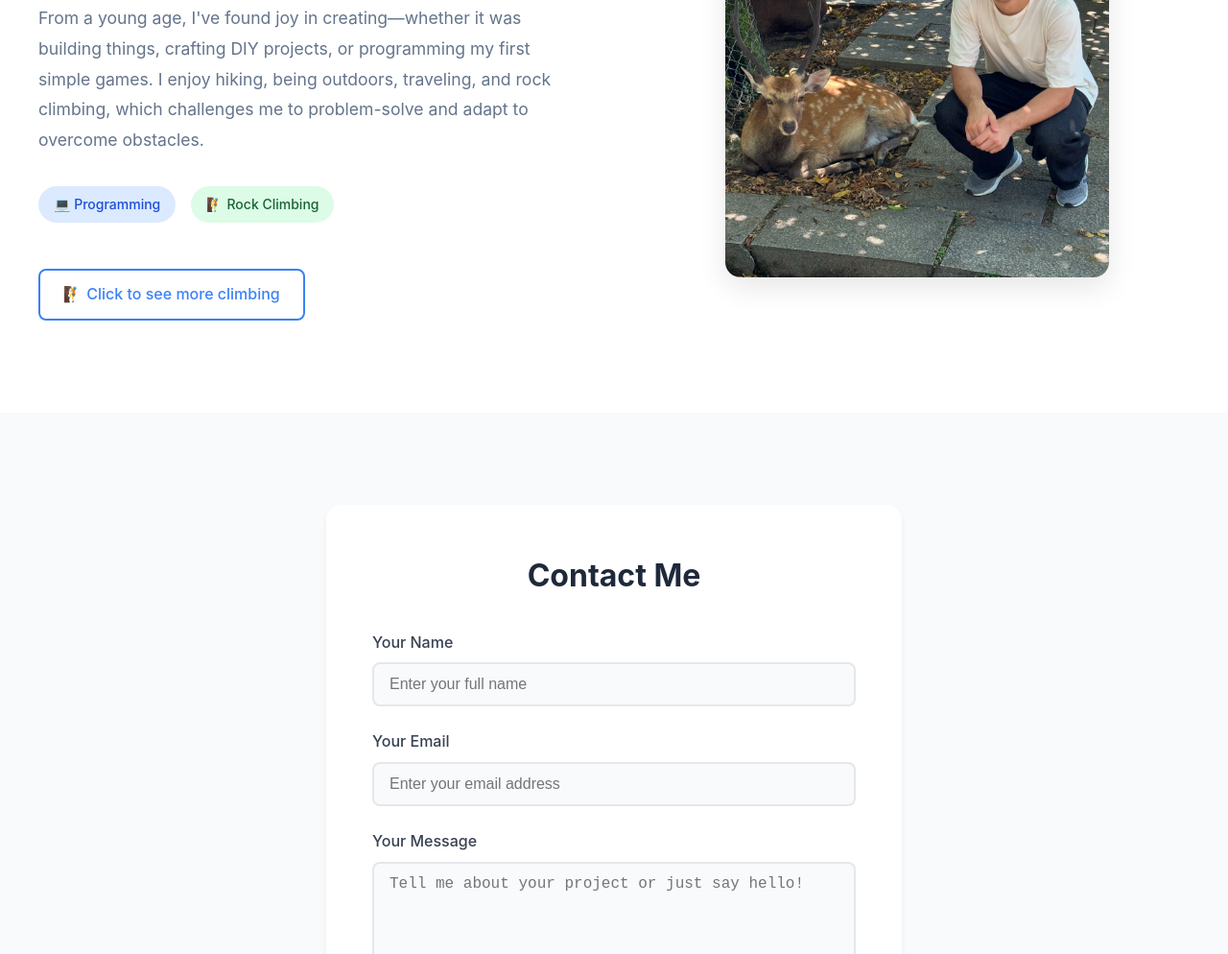
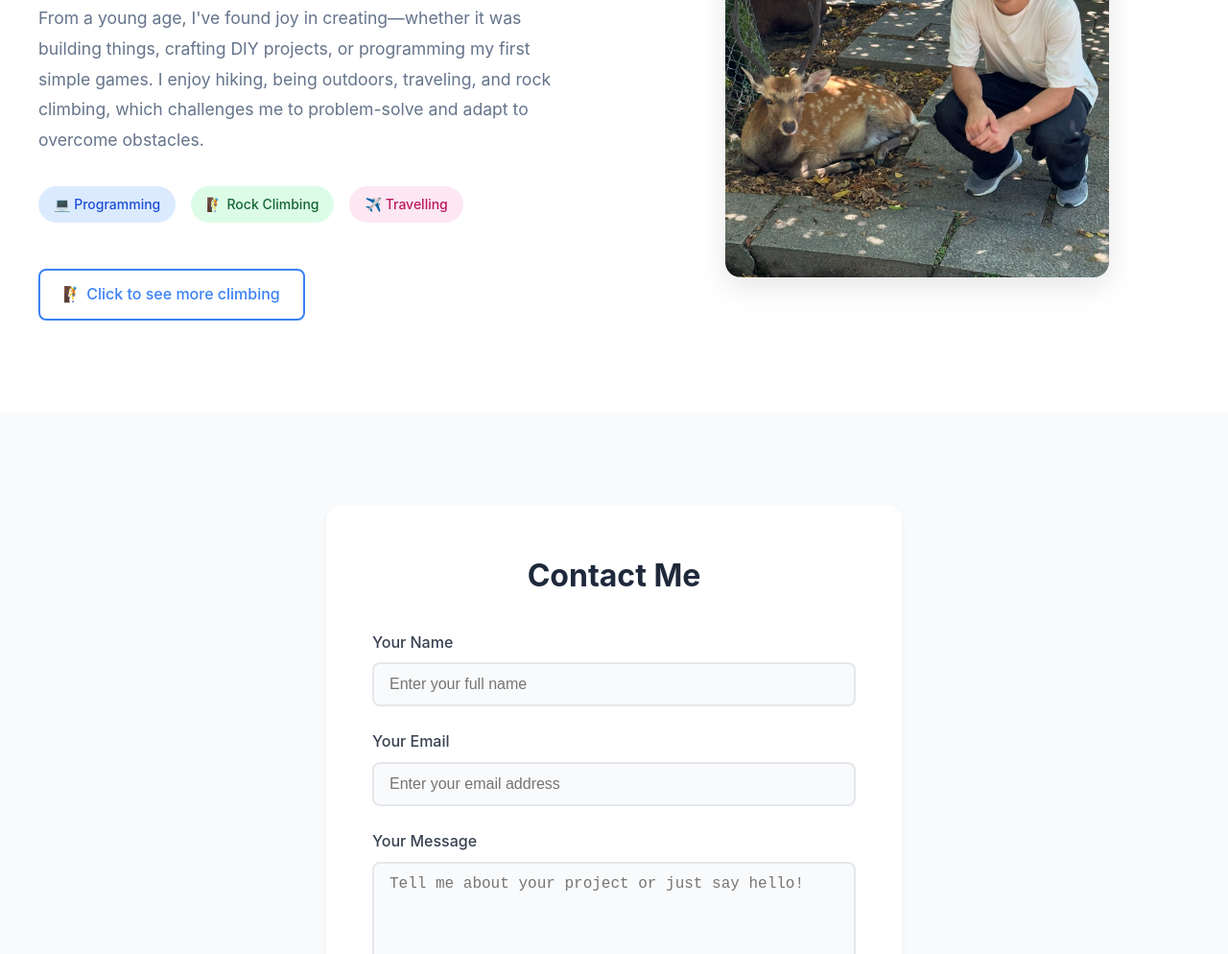
Before and after one commit to Matei-Albu/MateiAlbu, a plain HTML site: page index.html in a window 1280 px wide. Shown: the part 1788-2782 px from the top of the page at 96% size. Drawn offline with Linux system fonts and the light colour scheme.

Commit message:
update about me secteion

```diff
--- a/index.html
+++ b/index.html
@@ -75,6 +75,7 @@
                 <div class="skills">
                     <span class="skill-tag programming">💻 Programming</span>
                     <span class="skill-tag climbing">🧗 Rock Climbing</span>
+                    <span class="skill-tag travelling">✈️ Travelling</span>
                 </div>
 
                 <a href="https://drive.google.com/drive/folders/1l5E2SIiIZAol72l0hM5EyjCYTdEsl0ef?usp=sharing" class="climbing-btn">
--- a/style.css
+++ b/style.css
@@ -267,7 +267,7 @@ html {
     color: #166534;
 }
 
-.skill-tag.fundraising {
+.skill-tag.travelling {
     background: #fce7f3;
     color: #be185d;
 }
```
Also changed, not shown: 1 other file.
